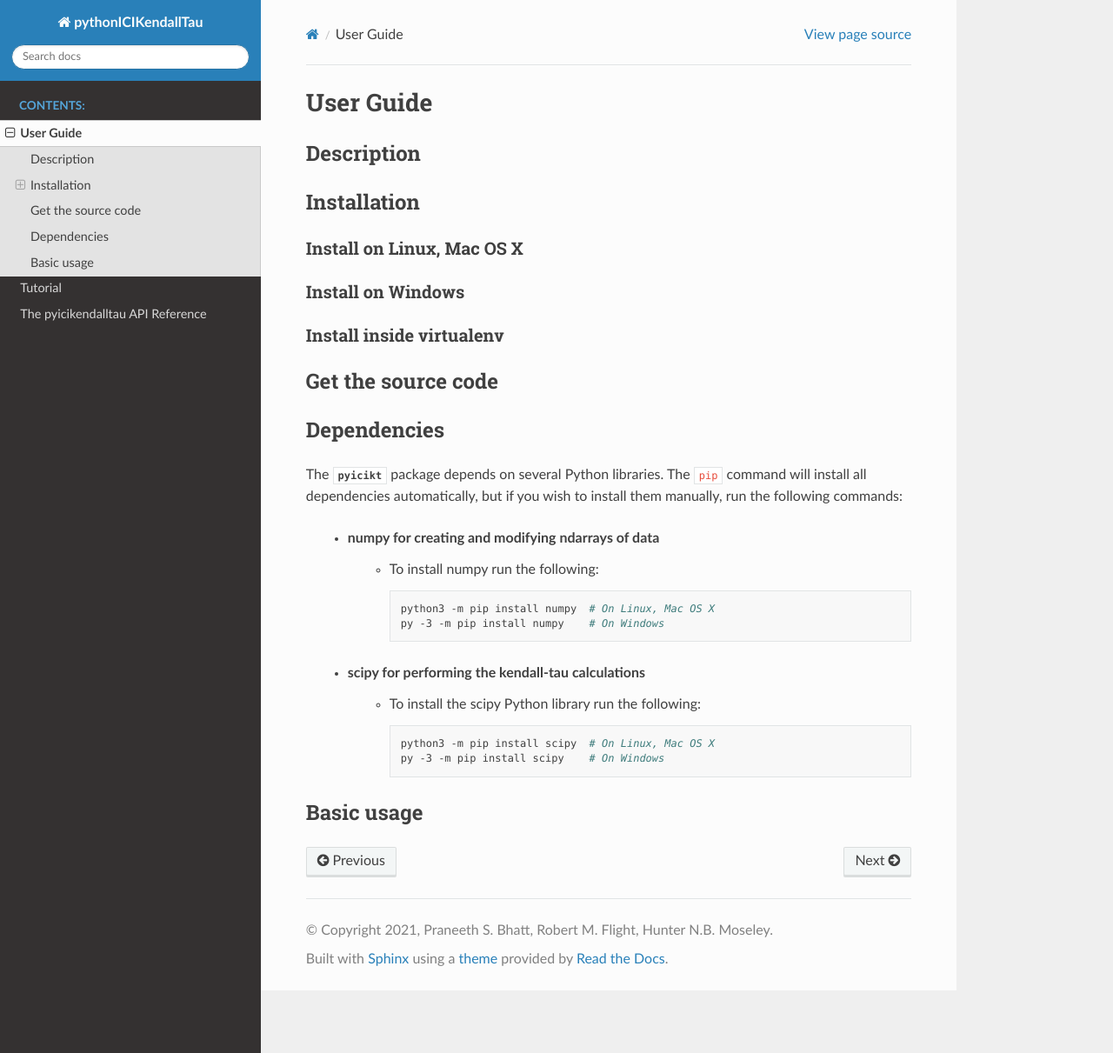
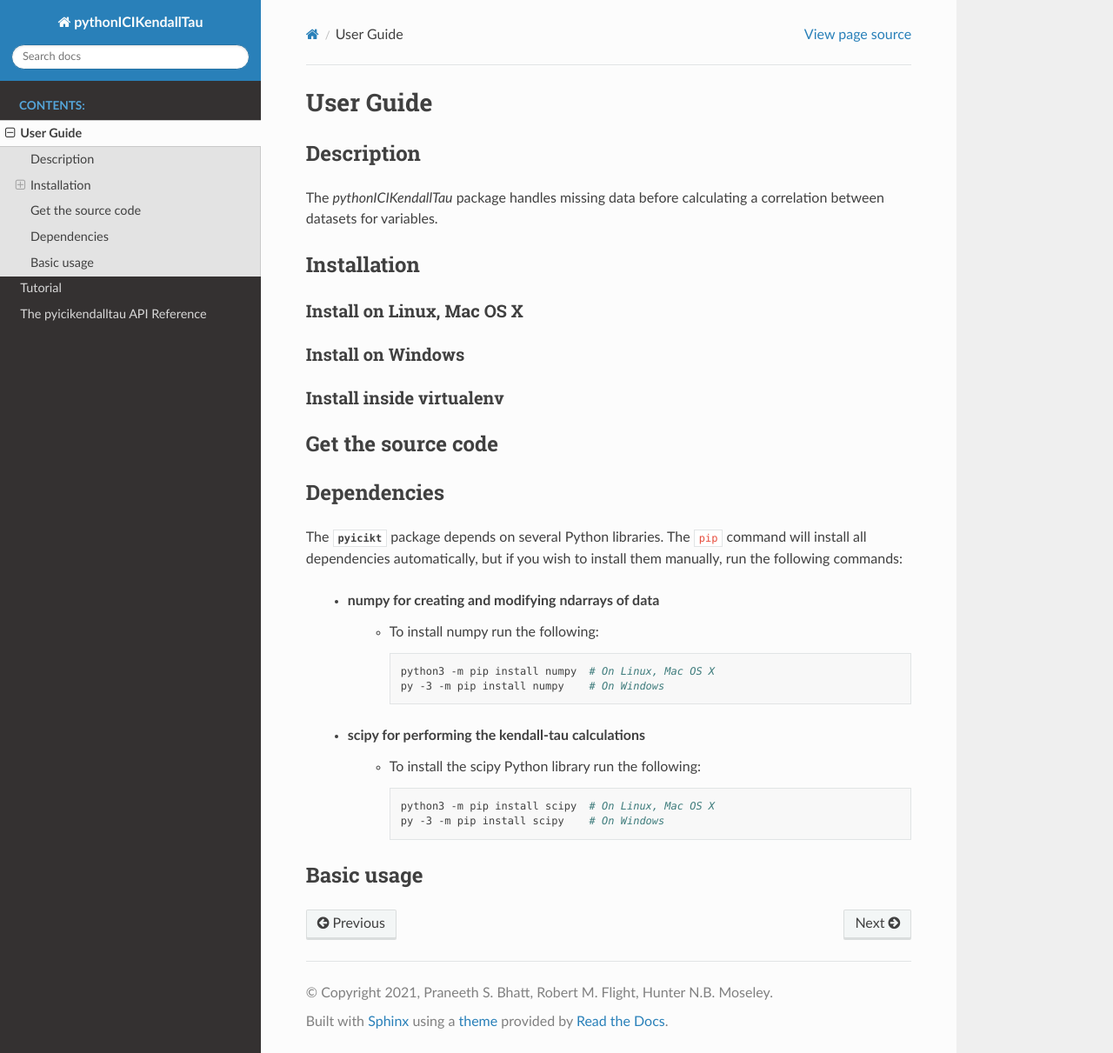
Before and after one commit to MoseleyBioinformaticsLab/icikt, a Sphinx documentation site: the page built from docs/guide.rst, in a window 1280 px wide and 1211 px high. Shown: the whole window at 87% size. Built offline with Sphinx 7.4.7 and the Read the Docs theme 2.0.0, drawn with Linux system fonts in a browser that asks for light colours.

Commit message:
Update guide.rst

```diff
--- a/docs/guide.rst
+++ b/docs/guide.rst
@@ -3,6 +3,8 @@ User Guide
 
 Description
 ~~~~~~~~~~~
+The `pythonICIKendallTau` package handles missing data before calculating a correlation
+between datasets for variables.
 
 Installation
 ~~~~~~~~~~~~
```
